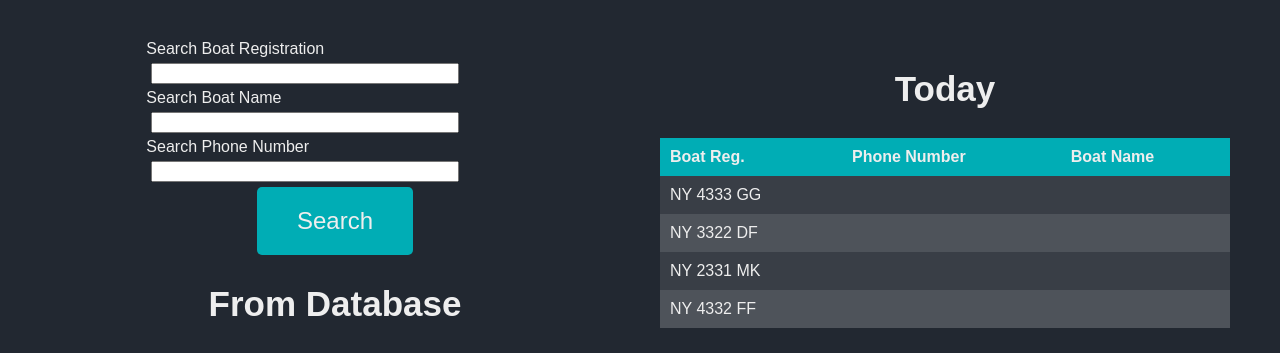
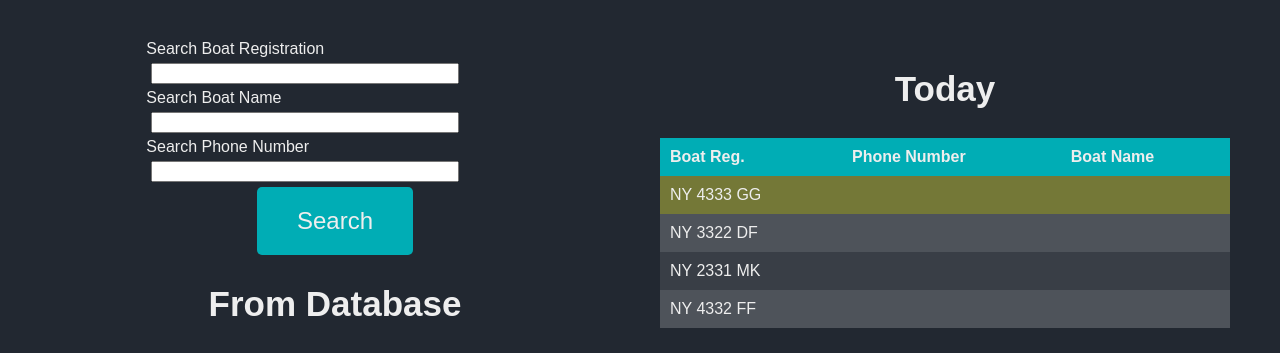
Before and after one commit to DylanClouden28/webapp-docks, a Flask app: page /search in a window 1280 px wide. Shown: the part 114-467 px from the top of the page. Run offline with Flask 3, Linux system fonts and the light colour scheme; a user stored in the database is signed in.

Commit message:
Added colors to search.html

```diff
--- a/website/templates/search.html
+++ b/website/templates/search.html
@@ -4,6 +4,14 @@
 {%block header%}{%endblock%}
 {%block styles%}static/search-styles.css{%endblock%}
 {% block content%}
+<style>
+  .red-tint {
+    background-color: rgba(255, 0, 0, 0.2) !important;
+  }
+  .yellow-tint {
+      background-color: rgba(251, 255, 20, 0.3) !important;
+  }
+</style>
 <div id="main-container">
 
   <div id="left-container" style="flex: 1;">
@@ -41,7 +49,7 @@
         </thead>
         <tbody>
           {% for boat in boats %}
-          <tr class="clickable-row" data-href="{{ url_for('views.log_boat', boat_reg=boat.boat_reg, boat_name=boat.boat_name, phone_number=boat.phone_number, id=boat.id) }}">
+          <tr class="clickable-row {% if not boat.total_unpaid_nights == None and boat.total_unpaid_nights > 0 %}red-tint{%elif not boat.total_unpaid_days == None and boat.total_unpaid_days > 0%} yellow-tint {% endif %}" >
             <td>{{ boat.boat_reg }}</td>
             <td>{{ boat.phone_number }}</td>
             <td>{{ boat.boat_name }}</td>
@@ -74,7 +82,7 @@
         </thead>
         <tbody>
           {% for boat in currentboats %}
-          <tr class="clickable-row" data-href="{{ url_for('views.log_boat', boat_reg=boat.boat_reg, boat_name=boat.boat_name, phone_number=boat.phone_number,  id=boat.id) }}">
+          <tr class="clickable-row {% if not boat.total_unpaid_nights == None and boat.total_unpaid_nights > 0 %}red-tint{%elif not boat.total_unpaid_days == None and boat.total_unpaid_days > 0%} yellow-tint {% endif %}" data-href="{{ url_for('views.log_boat', boat_reg=boat.boat_reg, boat_name=boat.boat_name, phone_number=boat.phone_number,  id=boat.id) }}">
             <td>{{ boat.boat_reg }}</td>
             <td>{{ boat.phone_number }}</td>
             <td>{{ boat.boat_name }}</td>
```
Also changed, not shown: instance/database.db.
